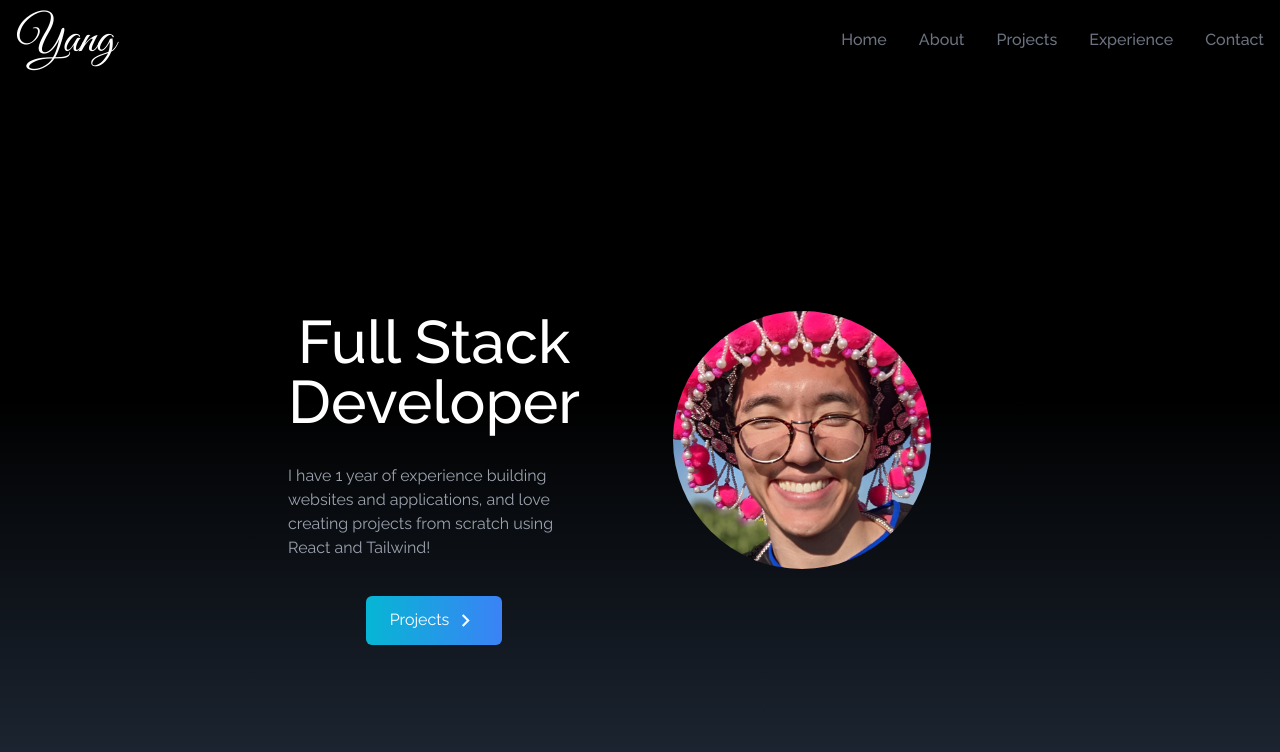
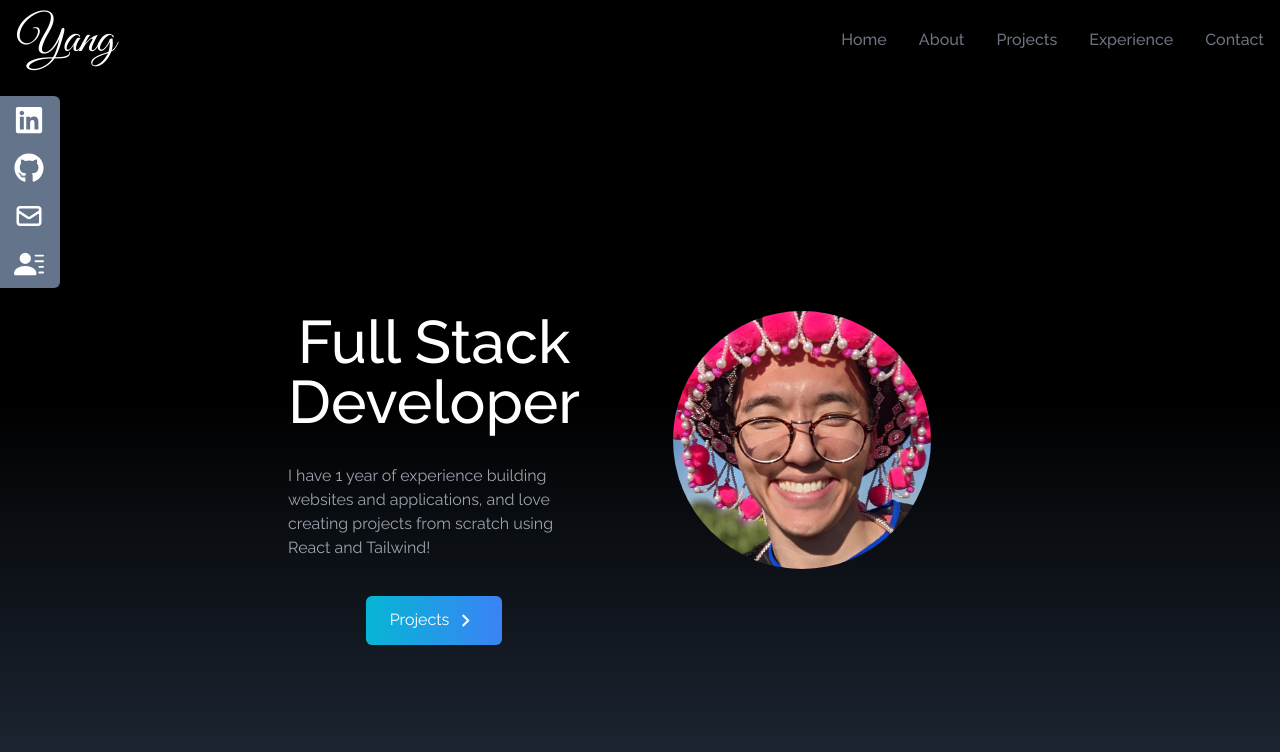
Before and after one commit to hmongdev/yang-resume, a React (Create React App) app: page / in a window 1280 px wide. Shown: the top 752 px of the page. Built offline with nearby package versions, Linux system fonts and the light colour scheme.

Commit message:
finish socials component

```diff
--- a/src/App.js
+++ b/src/App.js
@@ -1,11 +1,13 @@
 import NavBar from './components/NavBar';
 import Home from './components/Home';
+import Socials from './components/Socials';
 
 function App() {
     return (
         <div className="bg-gradient-to-b from-black via-black to-gray-800">
             <NavBar />
             <Home />
+            <Socials />
         </div>
     );
 }
--- /dev/null
+++ b/src/components/Socials.jsx
@@ -0,0 +1,72 @@
+import React from 'react';
+import { FaGithub, FaLinkedin } from 'react-icons/fa';
+import { HiOutlineMail } from 'react-icons/hi';
+import { BsFillPersonLinesFill } from 'react-icons/bs';
+
+const Socials = () => {
+    const socials = [
+        {
+            id: 1,
+            child: (
+                <>
+                    LinkedIn <FaLinkedin size={30} />
+                </>
+            ),
+            href: 'https://www.linkedin.com/in/steve-avery-yang-94397a220/',
+            style: 'rounded-tr-md',
+        },
+        {
+            id: 2,
+            child: (
+                <>
+                    Github <FaGithub size={30} />
+                </>
+            ),
+            href: 'https://github.com/yang2674',
+        },
+        {
+            id: 3,
+            child: (
+                <>
+                    Gmail <HiOutlineMail size={30} />
+                </>
+            ),
+            href: 'mailto:averyyang2674@gmail.com',
+        },
+        {
+            id: 4,
+            child: (
+                <>
+                    Resume <BsFillPersonLinesFill size={30} />
+                </>
+            ),
+            href: '/resume.pdf',
+            style: 'rounded-br-md',
+            download: true,
+        },
+    ];
+    return (
+        <div className="hidden md:flex flex-col top-[12%] left-0 fixed">
+            <ul>
+                {socials.map(({ id, child, href, style, download }) => (
+                    <li
+                        key={id}
+                        className={`flex justify-evenly items-center w-40 h-12 px-4 hover:ml-[-10px] ml-[-100px] bg-slate-500 duration-300 text-white ${style}`}
+                    >
+                        <a
+                            href={href}
+                            download={download}
+                            target="_blank"
+                            rel="noreferrer"
+                            className="flex justify-between items-center w-full"
+                        >
+                            {child}
+                        </a>
+                    </li>
+                ))}
+            </ul>
+        </div>
+    );
+};
+
+export default Socials;
```
Also changed, not shown: 1 other file (tests, documents, lock files or other folders).
